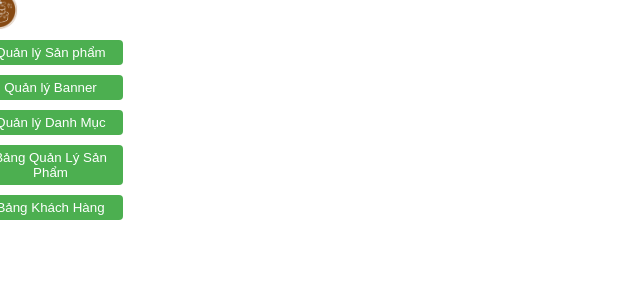
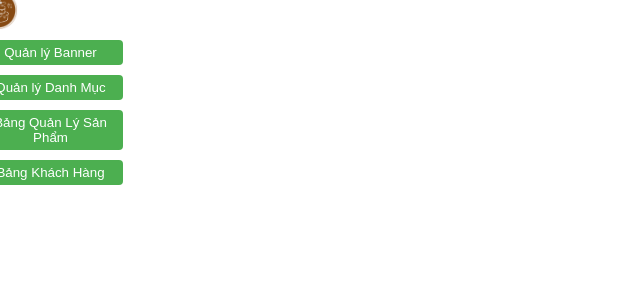
Before and after one commit to HohLeeSheet/WitcherCakeWeb-admin, a React (Create React App) app: page / in a window 1280 px wide. Shown: the top 300 px of the page, without its empty margins (0-640 px from the left). Built offline with nearby package versions, Linux system fonts and the light colour scheme.

Commit message:
new css customer

```diff
--- a/src/App.js
+++ b/src/App.js
@@ -20,7 +20,6 @@ function App() {
         <nav>
         <img class="logo" src={logo} alt="Logo" />
           <Link to="/products">
-            <button class="nav-btn">Quản lý Sản phẩm</button>
           </Link>
           <Link to="/banners">
             <button class="nav-btn">Quản lý Banner</button>
--- a/src/components/CustomerManager/CustomerManager.js
+++ b/src/components/CustomerManager/CustomerManager.js
@@ -3,7 +3,6 @@ import DataTable from "react-data-table-component";
 import { db } from "../../firebase";
 import { collection, getDocs, doc, updateDoc, getDoc  } from "firebase/firestore";
 import { Route, useNavigate, Routes, BrowserRouter, Link} from "react-router-dom";
-import './CustomerManager.css';
 function CustomerList() {
     const [customers, setCustomers] = useState([]);
     const [loading, setLoading] = useState(true);
@@ -51,7 +50,7 @@ function CustomerList() {
         },
     ];
     return (
-      <div class="container">
+      <div>
       <h2>Quản lý khách hàng</h2>
       {loading ? (
         <p>Đang tải dữ liệu...</p>
```
Also changed, not shown: src/components/CustomerManager/CustomerManager.css (deleted).
